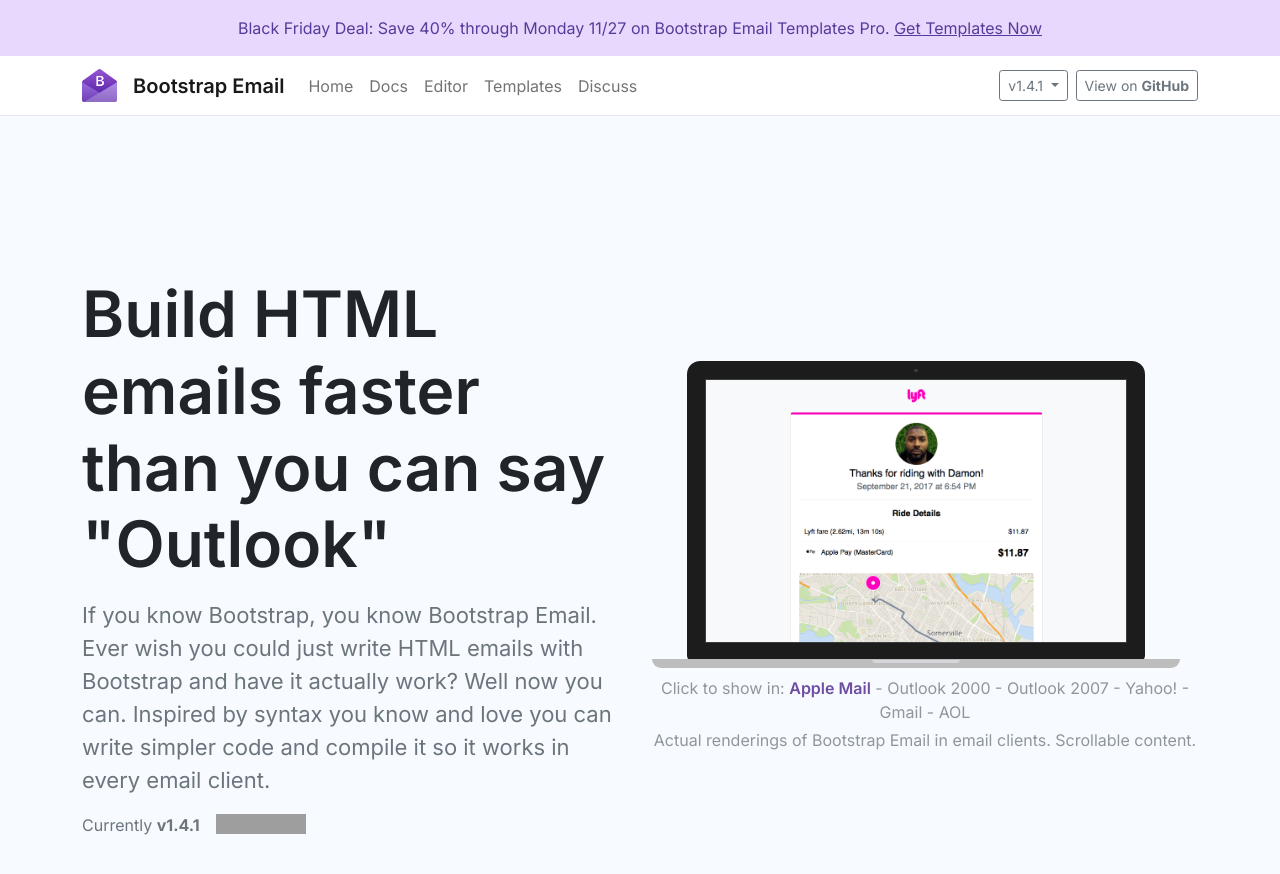
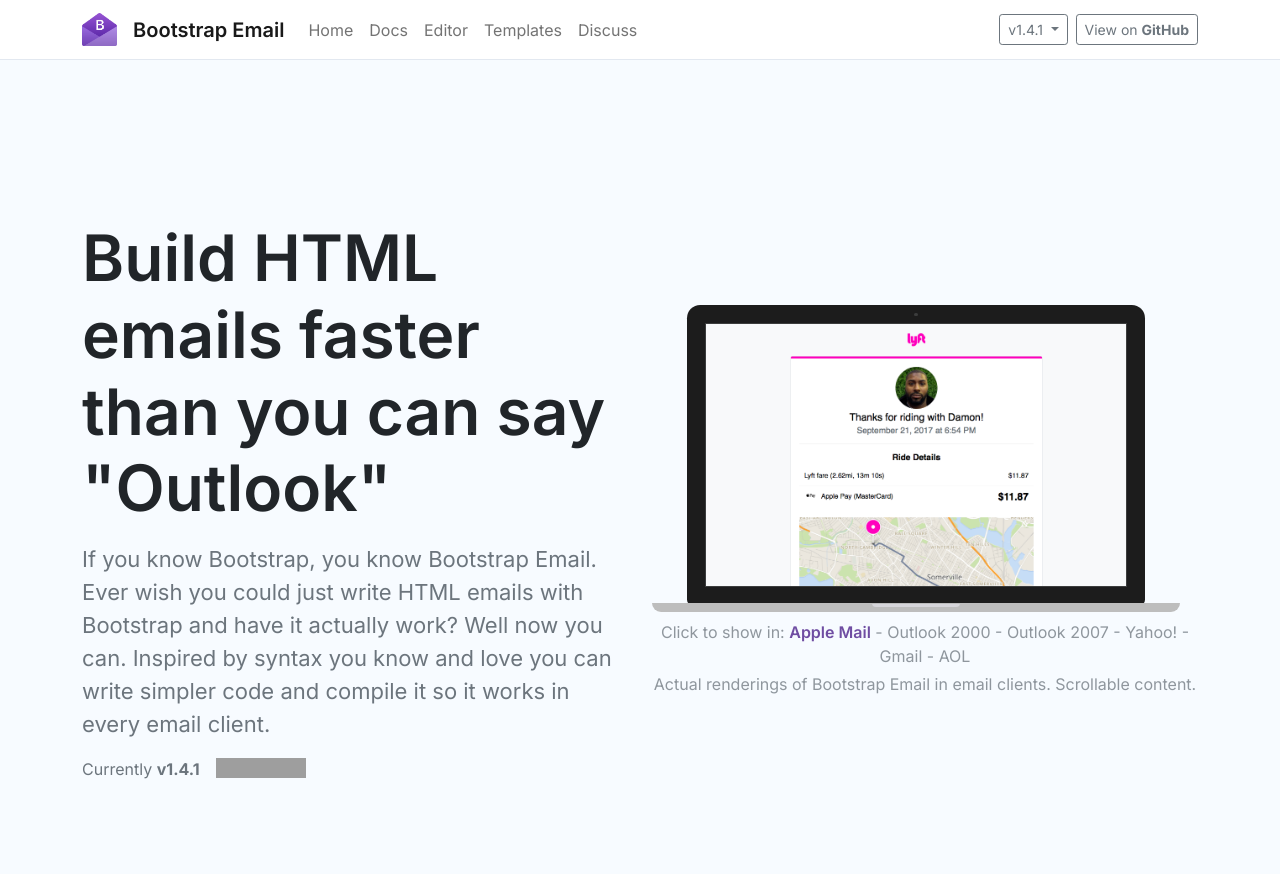
Before and after one commit to bootstrap-email/documentation-1.x, a Jekyll site: the page built from index.html, in a window 1280 px wide and 900 px high. Shown: the top 874 px of the window. Built offline with Jekyll 4.4.1, drawn with Linux system fonts in a browser that asks for light colours; nearby versions of some CDN libraries; comment, search, counter and statistics services are not loaded; grey boxes are pictures that could not be loaded.

Commit message:
Hide black friday deals

```diff
--- a/_includes/navbar.html
+++ b/_includes/navbar.html
@@ -1,6 +1,6 @@
-<a class="d-block p-3 text-center" href="https://app.bootstrapemail.com/templates" style="color: #553c9a; background-color: #e9d8fd; text-decoration: none;">
+<!-- <a class="d-block p-3 text-center" href="https://app.bootstrapemail.com/templates" style="color: #553c9a; background-color: #e9d8fd; text-decoration: none;">
   Black Friday Deal: Save 40% through Monday 11/27 on Bootstrap Email Templates Pro. <span style="text-decoration: underline;">Get Templates Now</span>
-</a>
+</a> -->
 <nav class="navbar navbar-expand-md navbar-light nav-docs">
   <div class="container">
     <a class="navbar-brand d-flex align-items-center" href="{{ site.url }}">
```
